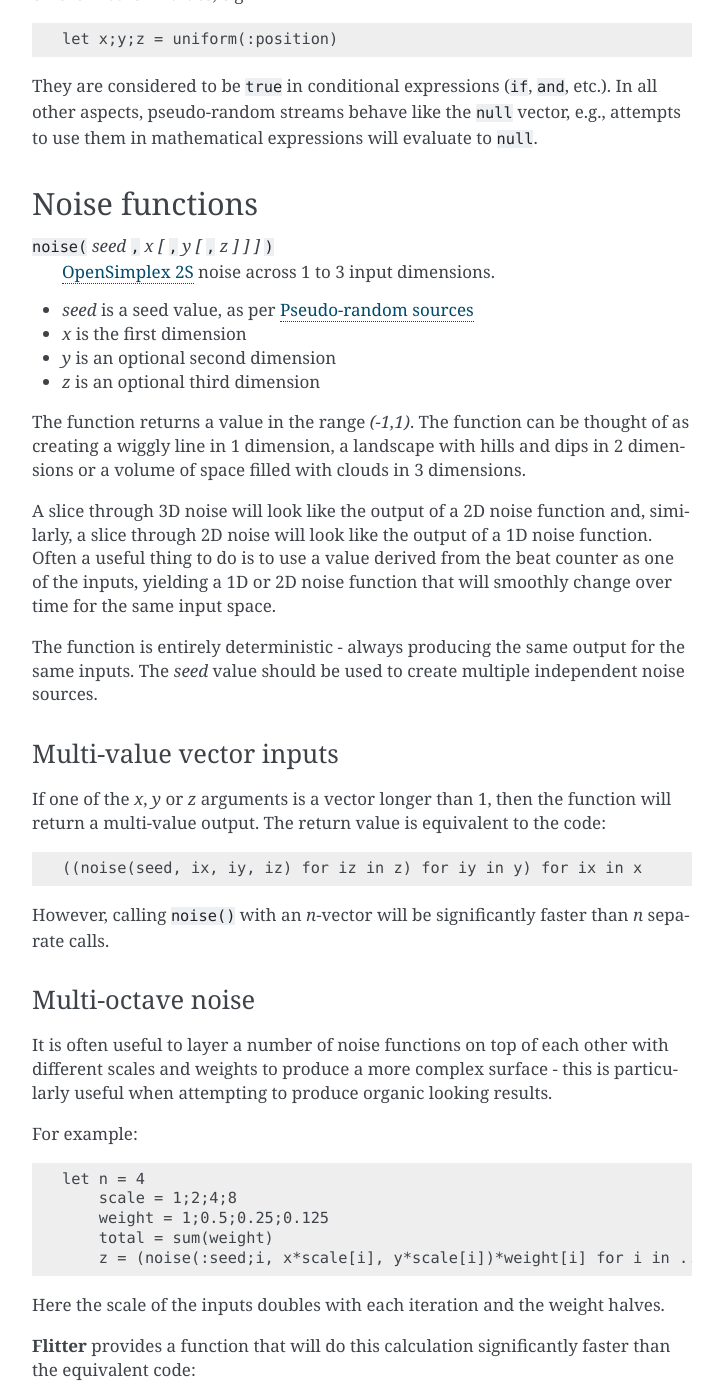
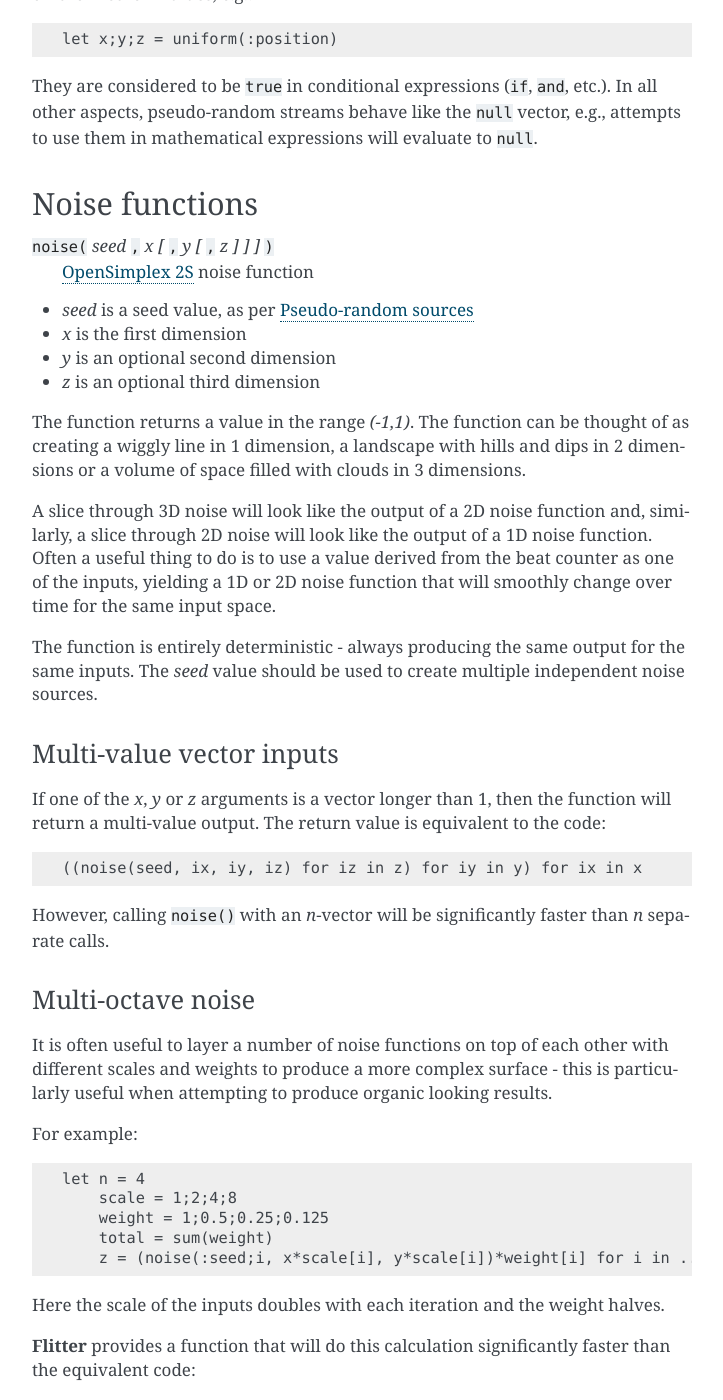
Before and after one commit to jonathanhogg/flitter, a Sphinx documentation site: the page built from docs/builtins.md, in a window 1280 px wide and 1400 px high, scrolled down 5379 px. Shown: the whole window, without its empty margins (388-1111 px from the left). Built offline with Sphinx 7.4.7, drawn with Linux system fonts in a browser that asks for light colours; some of the changed text lies outside the part shown.

Commit message:
Small layout tweaks

```diff
--- a/docs/builtins.md
+++ b/docs/builtins.md
@@ -220,9 +220,7 @@
 ## Noise functions
 
 `noise(` *seed* `,` *x* *[* `,` *y* *[* `,` *z* *] ] ]* `)`
-: [OpenSimplex 2S](https://github.com/KdotJPG/OpenSimplex2) noise across 1 to 3
-input dimensions.
-
+: [OpenSimplex 2S](https://github.com/KdotJPG/OpenSimplex2) noise function
 - *seed* is a seed value, as per [Pseudo-random sources](#pseudo-random-sources)
 - *x* is the first dimension
 - *y* is an optional second dimension
@@ -277,9 +275,8 @@
 faster than the equivalent code:
 
 `octnoise(` *seed* `,` *n* `,` *k* `,` *x* *[* `,` *y* *[* `,` *z* *] ] ]* `)`
-
-where:
-
+: Multi-octave [OpenSimplex 2S](https://github.com/KdotJPG/OpenSimplex2) noise
+function
 - *seed* is a seed value
 - *n* is the number of octaves
 - *k* is a weight constant
```
